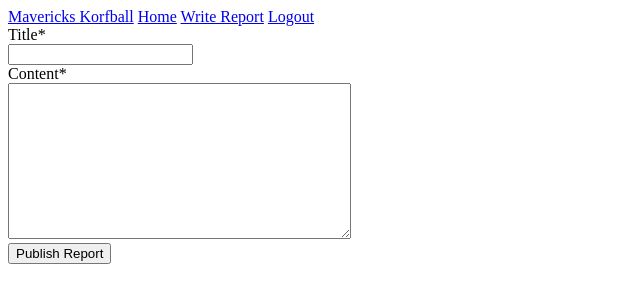
After one commit to jenmerritt/django_match_reports, a Django app: page /report/new/ in a window 1280 px wide. The commit adds this page. Shown: the top 303 px of the page, without its empty margins (0-640 px from the left). Run offline with Django 3.2, Linux system fonts and the light colour scheme; the visitor is signed in with stand-in values (Sample User, id 1); some libraries are stand-ins or nearby versions.

Commit message:
create report

```diff
--- a/mavericks_site/reports/models.py
+++ b/mavericks_site/reports/models.py
@@ -1,6 +1,7 @@
 from django.db import models
 from django.utils import timezone
 from django.contrib.auth.models import User
+from django.urls import reverse
 
 class Report(models.Model):
     title = models.CharField(max_length=100)
@@ -10,3 +11,6 @@ class Report(models.Model):
 
     def __str__(self):
         return self.title
+
+    def get_absolute_url(self):
+        return reverse('report-detail', kwargs={'pk': self.pk})
--- a/mavericks_site/reports/templates/base.html
+++ b/mavericks_site/reports/templates/base.html
@@ -13,6 +13,7 @@
           <a href="{% url 'reports-home' %}">Mavericks Korfball</a>
               <a href="{% url 'reports-home' %}">Home</a>
               {% if user.is_authenticated %}
+                <a href="{% url 'report-create' %}">Write Report</a>
                 <a href="{% url 'logout' %}">Logout</a>
               {% else %}
                 <a href="{% url 'register' %}">Register</a>
--- /dev/null
+++ b/mavericks_site/reports/templates/reports/report_form.html
@@ -0,0 +1,11 @@
+{% extends "base.html" %}
+{% load crispy_forms_tags %}
+{% block content %}
+<div>
+    <form method="POST">
+        {% csrf_token %}
+        {{ form|crispy }}
+        <button type="submit">Publish Report</button>
+    </form>
+</div>
+{% endblock content %}
--- a/mavericks_site/reports/urls.py
+++ b/mavericks_site/reports/urls.py
@@ -1,8 +1,9 @@
 from django.urls import path
 from . import views
-from .views import ReportListView, ReportDetailView
+from .views import ReportListView, ReportDetailView, ReportCreateView
 
 urlpatterns = [
     path("", ReportListView.as_view(), name='reports-home'),
     path('report/<int:pk>/', ReportDetailView.as_view(), name='report-detail'),
+    path('report/new/', ReportCreateView.as_view(), name='report-create'),
 ]
--- a/mavericks_site/reports/views.py
+++ b/mavericks_site/reports/views.py
@@ -1,6 +1,7 @@
 from django.shortcuts import render
-from django.views.generic import ListView, DetailView
+from django.views.generic import ListView, DetailView, CreateView
 from .models import Report
+from django.contrib.auth.mixins import LoginRequiredMixin
 
 class ReportListView(ListView):
     model = Report
@@ -13,3 +14,11 @@ class ReportListView(ListView):
 
 class ReportDetailView(DetailView):
     model = Report
+
+class ReportCreateView(LoginRequiredMixin, CreateView):
+    model = Report
+    fields = ['title', 'content']
+
+    def form_valid(self, form):
+        form.instance.author = self.request.user
+        return super().form_valid(form)
```
